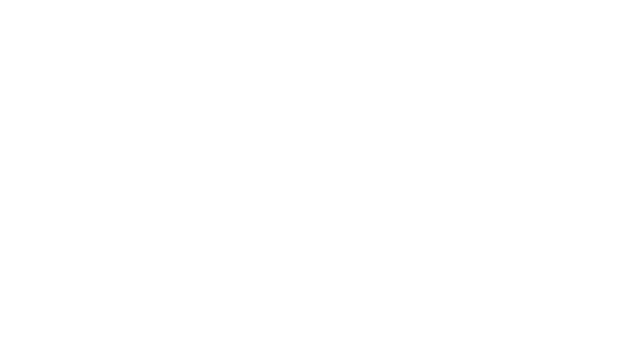
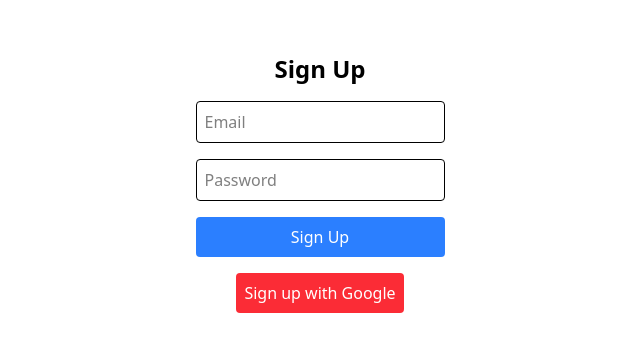
Before and after one commit to zaynmalik2611/3d-image-viewer, a React (Vite) app: page /signup in a window 1280 px wide. Before the commit this address had no page. Shown: the part 217-568 px from the top of the page, without its empty margins (320-960 px from the left). Built offline with nearby package versions, Linux system fonts and the light colour scheme.

Commit message:
added more features and improved the app

```diff
--- a/package.json
+++ b/package.json
@@ -17,6 +17,7 @@
     "firebase": "^11.4.0",
     "react": "^19.0.0",
     "react-dom": "^19.0.0",
+    "react-firebase-hooks": "^5.1.1",
     "react-router-dom": "^6.30.0",
     "tailwindcss": "^4.0.9",
     "three": "^0.169.0"
--- a/src/App.jsx
+++ b/src/App.jsx
@@ -1,18 +1,26 @@
 import { Route, Routes } from 'react-router-dom';
 import HomePage from './pages/HomePage';
 import ModelViewerPage from './pages/ModelViewerPage';
-import UploadModelPage from './pages/UploadModelPage';
+import UploadModelPage from './components/UploadModel';
+import SignupPage from './pages/Signup';
+import PrivateRoute from './components/PrivateRoute';
+import UserDashboard from './pages/UserDashboard';
 
 function App() {
   return (
     <>
-      {/* TODO: setup git */}
-      {/* CHORE: add an env and save sensitive information in the env*/}
+      {/* CHORE: add an env and save sensitive information in the env */}
       {/* CHORE: understand the firebase security settings and configure the values */}
+      {/* CHORE: add authentication */}
+      {/* TODO: improve the UI of the app */}
+      {/* CHORE: add 404 fallback page */}
       <Routes>
         <Route path='/' element={<HomePage />} />
         <Route path='/models/:modelName' element={<ModelViewerPage />} />
-        <Route path='/upload' element={<UploadModelPage />} />
+        <Route element={<PrivateRoute />}>
+          <Route path='/dashboard' element={<UserDashboard />} />
+        </Route>
+        <Route path='/signup' element={<SignupPage />} />
       </Routes>
     </>
   );
--- /dev/null
+++ b/src/components/PrivateRoute.jsx
@@ -0,0 +1,15 @@
+import React from 'react';
+import { Navigate, Outlet } from 'react-router-dom';
+import { useAuthState } from 'react-firebase-hooks/auth';
+import { auth } from '../firebase'; // Import Firebase auth instance
+
+const PrivateRoute = () => {
+  // WORRY: figure out a more efficient way
+  const [user, loading] = useAuthState(auth);
+
+  if (loading) return <p>Loading...</p>; // Optional: Show loading state
+
+  return user ? <Outlet /> : <Navigate to='/login' />;
+};
+
+export default PrivateRoute;
--- a/src/pages/UploadModelPage.jsx
+++ b/src/components/UploadModel.jsx
@@ -1,15 +1,29 @@
 import { getDownloadURL, ref, uploadBytesResumable } from 'firebase/storage';
+import { addDoc, collection, serverTimestamp } from 'firebase/firestore';
 import React, { useState } from 'react';
-import { storage } from '../firebase';
+import { auth, storage, db } from '../firebase';
 
-function UploadModelPage() {
+function UploadModel() {
   const [file, setFile] = useState(null);
   const [downloadUrl, setDownloadUrl] = useState('');
   const [progress, setProgress] = useState(0);
-  console.log('file', file);
+
   const handleFileUpload = () => {
     if (!file) {
       alert('Please select a file first!');
+      return;
+    }
+    const fileExtension = file.name
+      .slice(file.name.lastIndexOf('.'))
+      .toLowerCase();
+    if (fileExtension !== '.glb') {
+      alert('Only .glb models are allowed for now.');
+      setFile(null);
+      return;
+    }
+    const user = auth.currentUser;
+    if (!user) {
+      alert('You need to be logged in to upload files.');
       return;
     }
     const storageRef = ref(storage, `/${file.name}`);
@@ -28,13 +42,24 @@
         const url = await getDownloadURL(uploadTask.snapshot.ref);
         setDownloadUrl(url);
         console.log('file available at', url);
+        // Save metadata to Firestore
+        try {
+          await addDoc(collection(db, 'files'), {
+            fileName: file.name,
+            fileURL: url,
+            userId: user.uid,
+            uploadedAt: serverTimestamp(),
+          });
+          console.log('File metadata saved to Firestore.');
+        } catch (error) {
+          console.error('Error saving file metadata:', error);
+        }
       }
     );
   };
 
   return (
     <>
-      <h1 className='text-4xl font-semibold text-center'>Upload Model Page</h1>
       <div className='w-full flex justify-center gap-4 mt-4'>
         <label htmlFor='model'>Upload model image (glb format)</label>
         <label className='flex items-center justify-center w-full max-w-xs px-4 py-2 text-white bg-blue-600 rounded-lg cursor-pointer hover:bg-blue-700 transition-all'>
@@ -66,4 +91,4 @@
   );
 }
 
-export default UploadModelPage;
+export default UploadModel;
--- a/src/firebase.js
+++ b/src/firebase.js
@@ -1,6 +1,8 @@
 // Import the functions you need from the SDKs you need
 import { initializeApp } from 'firebase/app';
 import { getDownloadURL, ref, getStorage } from 'firebase/storage';
+import { getAuth, GoogleAuthProvider } from 'firebase/auth';
+import { getFirestore } from 'firebase/firestore';
 // TODO: Add SDKs for Firebase products that you want to use
 // https://firebase.google.com/docs/web/setup#available-libraries
 
@@ -19,6 +21,8 @@
 // Initialize Firebase
 const app = initializeApp(firebaseConfig);
 const storage = getStorage(app);
-// const analytics = getAnalytics(app);
+const auth = getAuth(app);
+const db = getFirestore(app); // Initialize Firestore
+const googleProvider = new GoogleAuthProvider();
 
-export { storage, ref, getDownloadURL };
+export { storage, ref, getDownloadURL, auth, googleProvider, db };
--- /dev/null
+++ b/src/pages/Signup.jsx
@@ -0,0 +1,64 @@
+import React, { useState } from 'react';
+import { auth, googleProvider } from '../firebase';
+import { createUserWithEmailAndPassword, signInWithPopup } from 'firebase/auth';
+import { useNavigate } from 'react-router-dom';
+
+const SignupPage = () => {
+  const [email, setEmail] = useState('');
+  const [password, setPassword] = useState('');
+  const [error, setError] = useState('');
+  const navigate = useNavigate();
+
+  const handleSignup = async (e) => {
+    e.preventDefault();
+    try {
+      await createUserWithEmailAndPassword(auth, email, password);
+      navigate('/dashboard');
+    } catch (err) {
+      setError(err.message);
+    }
+  };
+
+  const handleGoogleSignIn = async () => {
+    try {
+      await signInWithPopup(auth, googleProvider);
+      navigate('/dashboard');
+    } catch (err) {
+      setError(err.message);
+    }
+  };
+
+  return (
+    <div className='flex flex-col items-center justify-center h-screen'>
+      <h2 className='text-2xl font-bold mb-4'>Sign Up</h2>
+      {error && <p className='text-red-500'>{error}</p>}
+      <form onSubmit={handleSignup} className='flex flex-col gap-4'>
+        <input
+          type='email'
+          placeholder='Email'
+          value={email}
+          onChange={(e) => setEmail(e.target.value)}
+          className='p-2 border rounded'
+        />
+        <input
+          type='password'
+          placeholder='Password'
+          value={password}
+          onChange={(e) => setPassword(e.target.value)}
+          className='p-2 border rounded'
+        />
+        <button type='submit' className='bg-blue-500 text-white p-2 rounded'>
+          Sign Up
+        </button>
+      </form>
+      <button
+        onClick={handleGoogleSignIn}
+        className='mt-4 bg-red-500 text-white p-2 rounded'
+      >
+        Sign up with Google
+      </button>
+    </div>
+  );
+};
+
+export default SignupPage;
--- /dev/null
+++ b/src/pages/UserDashboard.jsx
@@ -0,0 +1,86 @@
+import React, { useEffect, useState } from 'react';
+import UploadModel from '../components/UploadModel';
+import { db, auth, ref, storage } from '../firebase';
+import {
+  collection,
+  query,
+  where,
+  getDocs,
+  doc,
+  deleteDoc,
+} from 'firebase/firestore';
+import { Link, useNavigate } from 'react-router-dom';
+import { deleteObject } from 'firebase/storage';
+
+function UserDashboard() {
+  const [userFiles, setUserFiles] = useState([]);
+  const [refresh, setRefresh] = useState(0);
+  const [user, setUser] = useState(null);
+  const navigate = useNavigate();
+  console.log('hello');
+  const listUserFiles = async () => {
+    const user = auth.currentUser;
+    setUser(user);
+    if (!user) {
+      console.error('User not logged in');
+      navigate('/auth');
+      return;
+    }
+
+    const q = query(collection(db, 'files'), where('userId', '==', user.uid));
+
+    try {
+      const querySnapshot = await getDocs(q);
+      const files = querySnapshot.docs.map((doc) => ({
+        id: doc.id,
+        ...doc.data(),
+      }));
+
+      setUserFiles(files);
+      return;
+    } catch (error) {
+      console.error('Error fetching user files:', error);
+    }
+  };
+
+  const handleDeleteFile = async (file) => {
+    try {
+      // Delete from Firebase Storage
+      const fileRef = ref(storage, `/${file.fileName}`);
+      await deleteObject(fileRef);
+
+      // Delete metadata from Firestore
+      await deleteDoc(doc(db, 'files', file.id));
+      setRefresh((refresh) => refresh + 1);
+      console.log('File deleted successfully');
+      // Optionally update state to reflect changes
+    } catch (error) {
+      console.error('Error deleting file:', error);
+    }
+  };
+  console.log('files', userFiles);
+
+  useEffect(() => {
+    (async () => {
+      await listUserFiles();
+    })();
+  }, [refresh]);
+  return (
+    <>
+      {/* <h2>User: {userName}</h2> */}
+      <button>Logout</button>
+      <UploadModel />
+      {/* list all files that this user has */}
+      {userFiles.map((file) => (
+        <div key={file.id}>
+          <Link to={`/models/${file.fileName}`}>
+            <h2>{file.fileName}</h2>
+          </Link>
+          <button onClick={() => handleDeleteFile(file)}>Delete</button>
+        </div>
+      ))}
+    </>
+  );
+}
+
+export default UserDashboard;
```
Also changed, not shown: 1 other file (tests, documents, lock files or other folders).
